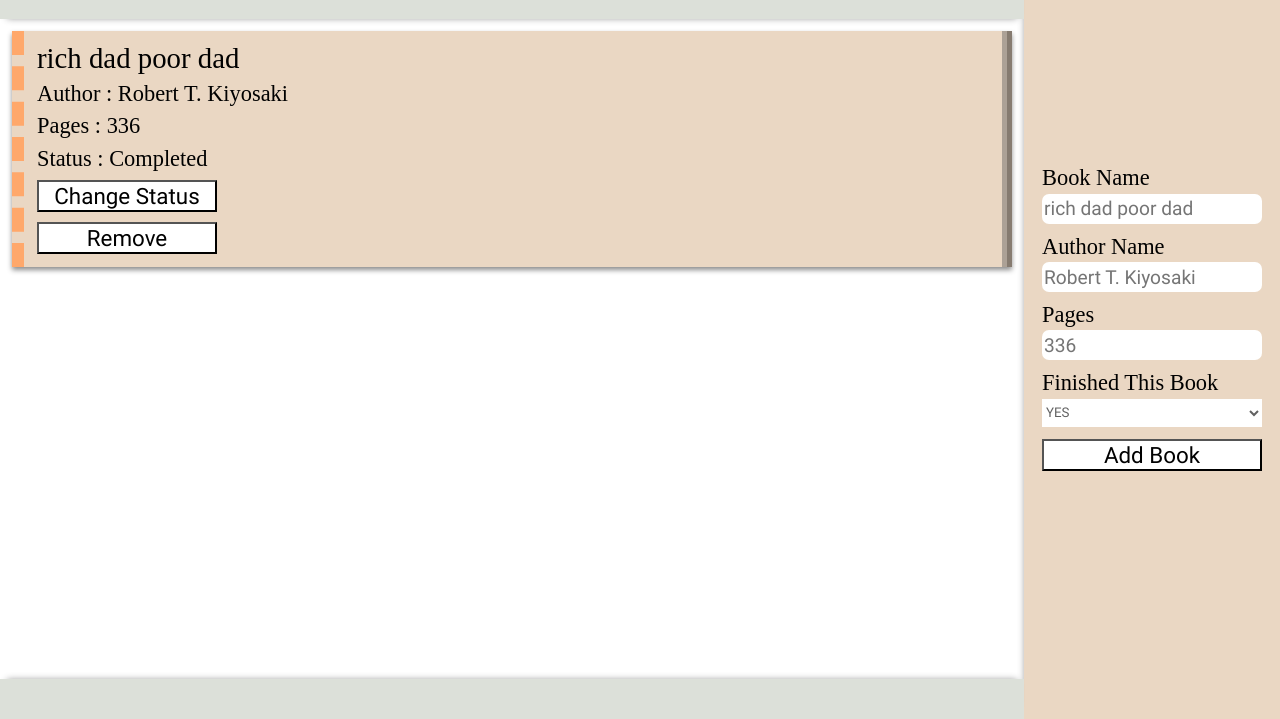
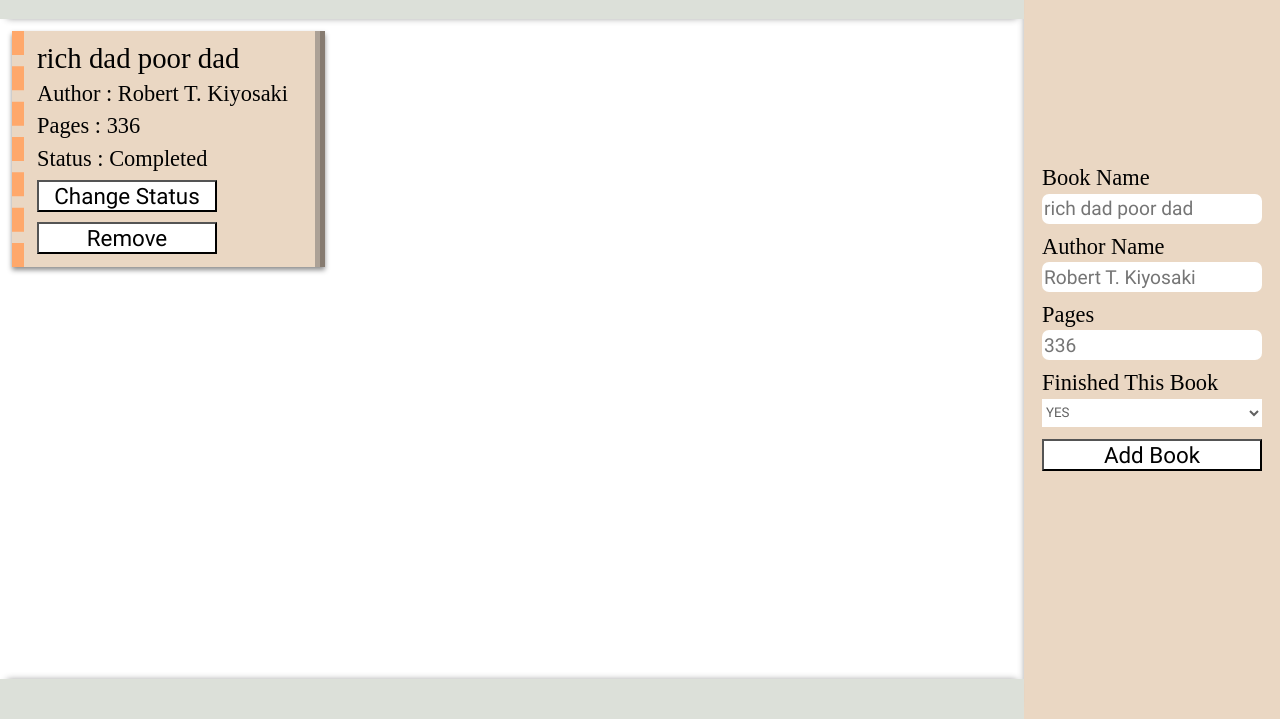
Before and after one commit to exp1x1/my-js, a website: page project-my-library/index.html in a window 1280 px wide. Both pictures are taken after a click on the button "Add Book". Shown: the part 81-800 px from the top of the page. Drawn offline with Linux system fonts and the light colour scheme.

Commit message:
fixed grid container verlap problem

```diff
--- a/project-my-library/script.js
+++ b/project-my-library/script.js
@@ -138,6 +138,7 @@
 function removeBook(index) {
   myLibrary.splice(index, 1);
 }
+// change book status using button
 function changeBookStatus(index) {
   if (myLibrary[index].haveRead === "true") {
     myLibrary[index].haveRead = "false";
@@ -146,5 +147,3 @@
   }
   addBookToDisplay(myLibrary);
 }
-
-// console.log(document.getElementById('haveRead').value)
--- a/project-my-library/style.css
+++ b/project-my-library/style.css
@@ -58,12 +58,11 @@
   background-color: var(--secondry-color-white);
   grid-column: 1/3;
   display: grid;
-  grid-template-columns: repeat(auto-fit, minmax(250px, 1fr));
-  grid-template-rows: repeat(auto-fill, minmax(180px, 1fr));
-
+  grid-template-columns: repeat(auto-fill, minmax(250px, 1fr));
+  grid-template-rows: repeat(auto-fill, minmax(1fr,180px));
   gap: 30px;
   padding: 12px;
-  overflow: scroll;
+  overflow-y: scroll;
 }
 
 .book-box {
@@ -72,7 +71,7 @@
   flex-direction: column;
   gap: 10px;
   font-size: var(--mid-font-size);
-  height: max-content;
+  height: fit-content;
   padding: 13px;
   border-left: 12px dashed rgb(255, 168, 107);
   border-right: 10px ridge rgba(97, 97, 97, 0.45);
```
